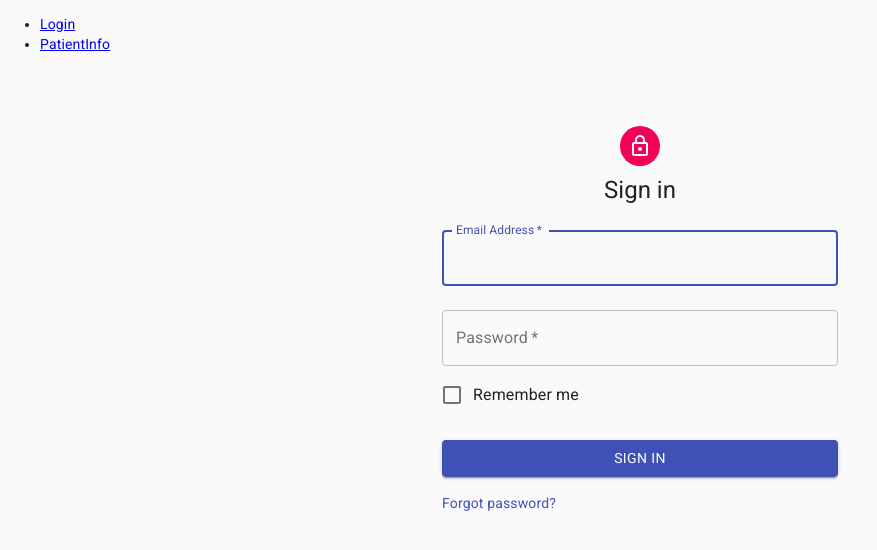
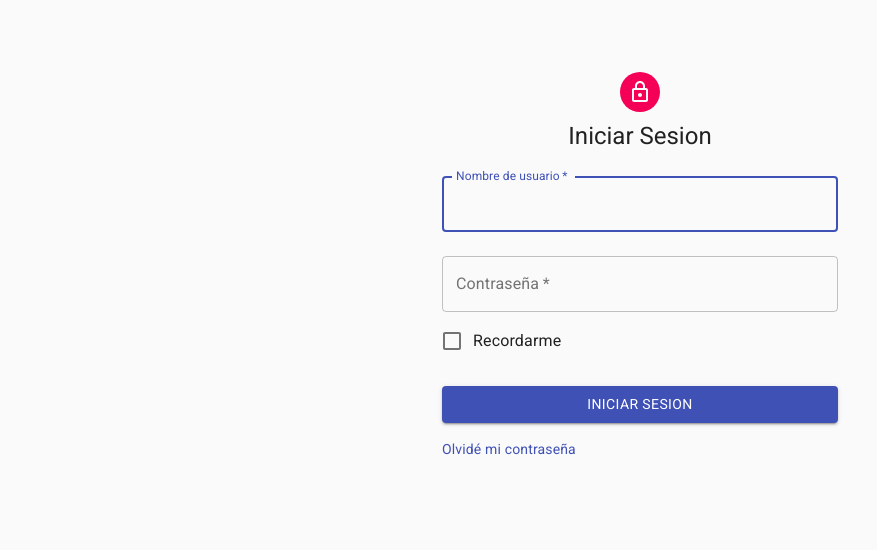
Before and after one commit to tutemoreno/nextlab-qr-app, a React (Create React App) app: page /login in a window 1280 px wide. Shown: the top 550 px of the page, without its empty margins (0-877 px from the left). Built offline with nearby package versions, Linux system fonts and the light colour scheme.

Commit message:
add user auth

```diff
--- a/package.json
+++ b/package.json
@@ -45,6 +45,7 @@
   "devDependencies": {
     "eslint": "^7.30.0",
     "eslint-config-prettier": "^8.3.0",
-    "eslint-plugin-react": "^7.24.0"
+    "eslint-plugin-react": "^7.24.0",
+    "prettier": "2.3.2"
   }
 }
--- a/src/App.js
+++ b/src/App.js
@@ -1,33 +1,24 @@
 import React from 'react';
+import { BrowserRouter as Router, Route, Switch } from 'react-router-dom';
 import Login from './components/Login.js';
+import PrivateRoute from './components/PrivateRoute.js';
 import PatientInfo from './components/PatientInfo.js';
-import { BrowserRouter as Router, Switch, Route, Link } from 'react-router-dom';
+import { useAuth, ProvideAuth } from './context/auth';
 
-function App() {
+export default function App() {
+  const auth = useAuth();
   return (
-    <Router>
-      <div>
-        <nav>
-          <ul>
-            <li>
-              <Link to="/login">Login</Link>
-            </li>
-            <li>
-              <Link to="/patientInfo">PatientInfo</Link>
-            </li>
-          </ul>
-        </nav>
+    <ProvideAuth>
+      <Router>
         <Switch>
           <Route path="/login">
             <Login />
           </Route>
-          <Route path="/patientInfo">
+          <PrivateRoute path="/patientInfo">
             <PatientInfo />
-          </Route>
+          </PrivateRoute>
         </Switch>
-      </div>
-    </Router>
+      </Router>
+    </ProvideAuth>
   );
 }
-
-export default App;
--- a/src/components/Login.js
+++ b/src/components/Login.js
@@ -10,7 +10,9 @@ import Grid from '@material-ui/core/Grid';
 import LockOutlinedIcon from '@material-ui/icons/LockOutlined';
 import Typography from '@material-ui/core/Typography';
 import { makeStyles } from '@material-ui/core/styles';
+import { useAuth } from '../context/auth';
 import Container from '@material-ui/core/Container';
+import { useFormContent } from '../utils/form';
 
 const useStyles = makeStyles((theme) => ({
   paper: {
@@ -32,8 +34,22 @@ const useStyles = makeStyles((theme) => ({
   },
 }));
 
-export default function SignIn() {
-  const classes = useStyles();
+const initialState = {
+  username: null,
+  password: null,
+  remember: false,
+};
+
+export default function Login() {
+  const { content, onChange } = useFormContent(initialState),
+    { username, password, remember } = content,
+    auth = useAuth(),
+    classes = useStyles();
+
+  const signIn = (e) => {
+    e.preventDefault();
+    auth.signIn(content);
+  };
 
   return (
     <Container component="main" maxWidth="xs">
@@ -43,18 +59,20 @@ export default function SignIn() {
           <LockOutlinedIcon />
         </Avatar>
         <Typography component="h1" variant="h5">
-          Sign in
+          Iniciar Sesion
         </Typography>
-        <form className={classes.form} noValidate>
+        <form className={classes.form} onSubmit={signIn}>
           <TextField
             variant="outlined"
             margin="normal"
             required
             fullWidth
-            id="email"
-            label="Email Address"
-            name="email"
-            autoComplete="email"
+            id="username"
+            label="Nombre de usuario"
+            name="username"
+            value={username}
+            onChange={onChange}
+            autoComplete="username"
             autoFocus
           />
           <TextField
@@ -63,14 +81,24 @@ export default function SignIn() {
             required
             fullWidth
             name="password"
-            label="Password"
+            label="Contraseña"
             type="password"
             id="password"
+            value={password}
+            onChange={onChange}
             autoComplete="current-password"
           />
           <FormControlLabel
-            control={<Checkbox value="remember" color="primary" />}
-            label="Remember me"
+            control={
+              <Checkbox
+                name="remember"
+                checked={remember}
+                onChange={onChange}
+                color="primary"
+              />
+            }
+            name="remember"
+            label="Recordarme"
           />
           <Button
             type="submit"
@@ -79,12 +107,12 @@ export default function SignIn() {
             color="primary"
             className={classes.submit}
           >
-            Sign In
+            Iniciar Sesion
           </Button>
           <Grid container>
             <Grid item xs>
               <Link href="#" variant="body2">
-                Forgot password?
+                Olvidé mi contraseña
               </Link>
             </Grid>
           </Grid>
--- a/src/components/PatientInfo.js
+++ b/src/components/PatientInfo.js
@@ -11,10 +11,10 @@ import TextField from '@material-ui/core/TextField';
 import Typography from '@material-ui/core/Typography';
 import LockOutlinedIcon from '@material-ui/icons/LockOutlined';
 import axios from 'axios';
-import React, { useEffect, useState, Fragment } from 'react';
+import React, { Fragment, useEffect, useState } from 'react';
 import xmlParser from 'xml-js';
+import { useAuth } from '../context/auth';
 import { useFormContent } from '../utils/form';
-import { getStore } from '../utils/store';
 import QrReader from './QrReader';
 
 const useStyles = makeStyles((theme) => ({
@@ -73,6 +73,8 @@ const initialState = {
   active: '',
 };
 
+const { REACT_APP_PATIENT_SERVICE, REACT_APP_NEXTLAB_TOKEN } = process.env;
+
 export default function PatientInfo() {
   const { content, setContent, onChange } = useFormContent(initialState),
     {
@@ -88,20 +90,33 @@ export default function PatientInfo() {
       gender,
       active,
     } = content,
-    [documentTypes, setDocumentTypes] = useState(initialState);
+    [documentTypes, setDocumentTypes] = useState([]),
+    auth = useAuth();
 
   const classes = useStyles();
 
   useEffect(() => {
     async function fetchDocumentTypes() {
+      const data = new URLSearchParams();
+
+      data.append('token', REACT_APP_NEXTLAB_TOKEN);
+
       const response = await axios({
-        method: 'get',
-        url: '/GetTiposDeDocumento',
+        method: 'post',
+        url: `${REACT_APP_PATIENT_SERVICE}/GetTiposDeDocumento`,
+        data,
       });
 
-      console.log(response);
+      const parsedInfo = xmlParser.xml2js(response.data, {
+        compact: true,
+        textKey: 'value',
+      });
 
-      setDocumentTypes(response.data.messages);
+      setDocumentTypes(
+        parsedInfo.ListaTipoDocumento.Lista.TipoDocumento.map((e) => {
+          return { id: e.TipoDoc.value, name: e.Descripcion.value };
+        }),
+      );
     }
 
     fetchDocumentTypes();
@@ -121,14 +136,18 @@ export default function PatientInfo() {
   };
 
   const getPatientInfo = async () => {
-    const params = new URLSearchParams();
+    const data = new URLSearchParams();
 
-    params.append('documento', document);
-    params.append('tipoDoc', documentType);
-    params.append('codigo', 0);
-    params.append('token', getStore('nextlab-qr').token);
+    data.append('documento', document);
+    data.append('tipoDoc', documentType);
+    data.append('codigo', 0);
+    data.append('token', REACT_APP_NEXTLAB_TOKEN);
 
-    const response = await axios.post('/paciente_datos', params);
+    const response = await axios({
+      method: 'post',
+      url: `${REACT_APP_PATIENT_SERVICE}/paciente_datos`,
+      data,
+    });
 
     const parsedInfo = xmlParser.xml2js(response.data, {
       compact: true,
@@ -218,23 +237,11 @@ export default function PatientInfo() {
                   value={documentType}
                   onChange={onChange}
                 >
-                  <MenuItem value={'BOL'}>Boliviano</MenuItem>
-                  <MenuItem value={'BRA'}>Brasilero</MenuItem>
-                  <MenuItem value={'CHI'}>Chileno</MenuItem>
-                  <MenuItem value={'CI'}>Cédula</MenuItem>
-                  <MenuItem value={'COL'}>Colombiano</MenuItem>
-                  <MenuItem value={'DNI'}>Doc. Nac. Identidad</MenuItem>
-                  <MenuItem value={'DNU'}>Doc. Nac. Único</MenuItem>
-                  <MenuItem value={'LC'}>Lib. Cívica</MenuItem>
-                  <MenuItem value={'LE'}>Lib. Enrolamiento</MenuItem>
-                  <MenuItem value={'NN'}>No identificado</MenuItem>
-                  <MenuItem value={'PAR'}>Paraguayo</MenuItem>
-                  <MenuItem value={'PAS'}>Pasaporte</MenuItem>
-                  <MenuItem value={'PER'}>Peruano</MenuItem>
-                  <MenuItem value={'RN'}>Recien Nacido</MenuItem>
-                  <MenuItem value={'URU'}>Uruguayo</MenuItem>
-                  <MenuItem value={'VEN'}>Venezolano</MenuItem>
-                  <MenuItem value={'VET'}>Veterinario</MenuItem>
+                  {documentTypes.map((e) => (
+                    <MenuItem key={e.id} value={e.id}>
+                      {e.name}
+                    </MenuItem>
+                  ))}
                 </Select>
               </FormControl>
               <TextField
--- /dev/null
+++ b/src/components/PrivateRoute.js
@@ -0,0 +1,33 @@
+import React from 'react';
+import { Redirect, Route } from 'react-router-dom';
+import PropTypes from 'prop-types';
+
+import { useAuth } from '../context/auth';
+
+export default function PrivateRoute({ children, ...rest }) {
+  const auth = useAuth();
+
+  console.log('[USERRRR]', auth.user);
+
+  return (
+    <Route
+      {...rest}
+      render={({ location }) =>
+        auth.user ? (
+          children
+        ) : (
+          <Redirect
+            to={{
+              pathname: '/login',
+              state: { from: location },
+            }}
+          />
+        )
+      }
+    />
+  );
+}
+
+PrivateRoute.propTypes = {
+  children: PropTypes.element.isRequired,
+};
--- /dev/null
+++ b/src/context/auth.js
@@ -0,0 +1,81 @@
+import axios from 'axios';
+import PropTypes from 'prop-types';
+import React, { createContext, useContext, useEffect } from 'react';
+import xmlParser from 'xml-js';
+import { useFormContent } from '../utils/form';
+import { setStore, getStore } from '../utils/store';
+
+const {
+    REACT_APP_NEXTLAB_TOKEN,
+    REACT_APP_STORE_PATH,
+    REACT_APP_USER_SERVICE,
+  } = process.env,
+  authContext = createContext();
+
+export function ProvideAuth({ children }) {
+  const auth = useProvideAuth();
+
+  return <authContext.Provider value={auth}>{children}</authContext.Provider>;
+}
+ProvideAuth.propTypes = {
+  children: PropTypes.element.isRequired,
+};
+
+export const useAuth = () => {
+  return useContext(authContext);
+};
+
+function useProvideAuth() {
+  const store = getStore(REACT_APP_STORE_PATH),
+    { content: user, setContent: setUser } = useFormContent(
+      store ? store : null,
+    );
+
+  const signIn = async (content) => {
+    const { username, password, remember } = content,
+      data = new URLSearchParams();
+
+    data.append('token', REACT_APP_NEXTLAB_TOKEN);
+    data.append('tipo', 'OR');
+    data.append('aplicacion', 'WEB');
+    data.append('usuario', username);
+    data.append('clave', password);
+
+    const response = await axios({
+      method: 'post',
+      url: `${REACT_APP_USER_SERVICE}/usuario_valido`,
+      data,
+    });
+
+    const parsedInfo = xmlParser.xml2js(response.data, {
+      compact: true,
+      textKey: 'value',
+    });
+
+    const {
+        Usuario: { EsValido, User },
+      } = parsedInfo,
+      usr = { username: User.value, isValid: EsValido.value };
+
+    setUser(usr);
+    setStore(REACT_APP_STORE_PATH, usr, remember);
+  };
+
+  useEffect(() => {
+    console.log('usa efecto');
+    function init() {
+      console.log('init efecto');
+
+      const store = getStore(REACT_APP_STORE_PATH);
+
+      if (store) setUser({ ...store });
+    }
+
+    init();
+  }, []);
+
+  return {
+    user,
+    signIn,
+  };
+}
--- a/src/utils/axiosConfig.js
+++ b/src/utils/axiosConfig.js
@@ -1,7 +1,7 @@
 import axios from 'axios';
 import { setStore } from './store';
 
-setStore('nextlab-qr', { token: 'nlsvctok' });
+// setStore('nextlab-qr', { token: 'nlsvctok' });
 
 axios.defaults.baseURL = process.env.REACT_APP_BASE_URL;
 // axios.defaults.headers.post['Content-Type'] =
--- a/src/utils/form.js
+++ b/src/utils/form.js
@@ -22,9 +22,12 @@ export function useFormContent(initialState) {
   };
 
   const onChange = (e) => {
-    const { name, value } = e.target;
+    const { name, value, type, checked } = e.target;
 
-    setContent((prevState) => ({ ...prevState, [name]: value }));
+    setContent((prevState) => ({
+      ...prevState,
+      [name]: type != 'checkbox' ? value : checked,
+    }));
   };
 
   return {
```
Also changed, not shown: .eslintrc.json, 2 other files (tests, documents, lock files or other folders).
